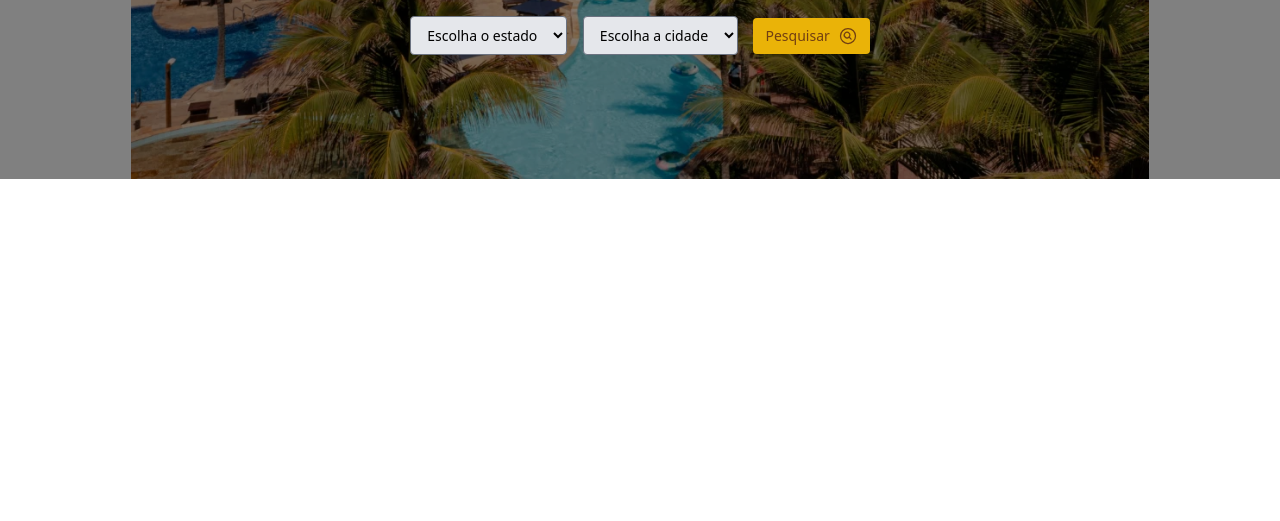
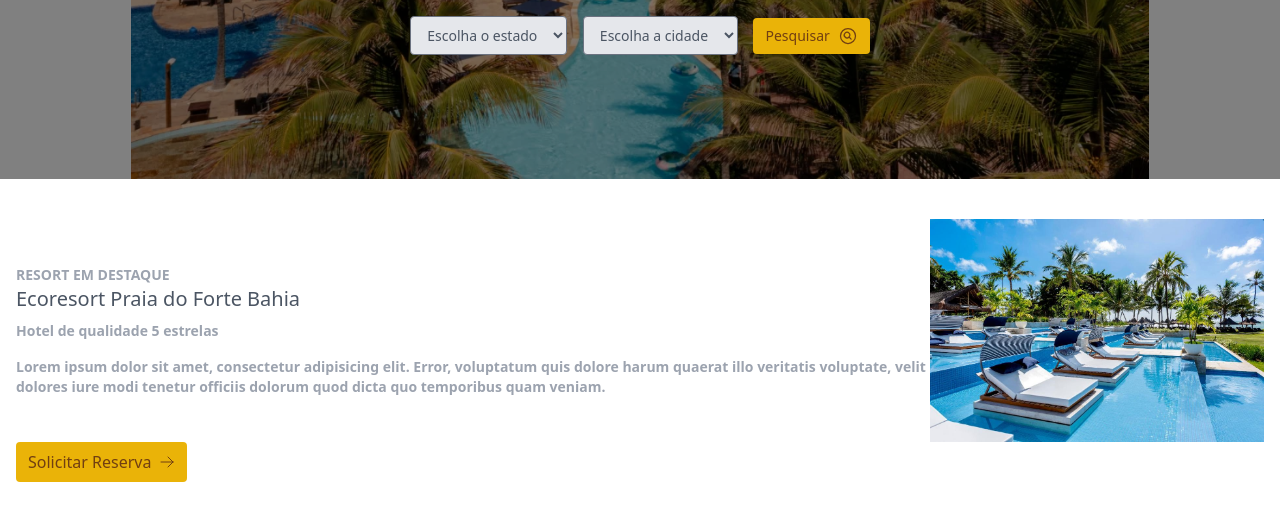
Before and after one commit to CarlosFSantos/project-hotel-web-tailwind, a website: page src/index.html in a window 1280 px wide. Shown: the part 301-822 px from the top of the page. Before the commit the page ends 800 px from the top, so only its background shows below. Drawn offline with Linux system fonts and the light colour scheme.

Commit message:
Featured Hotel

```diff
--- a/src/index.html
+++ b/src/index.html
@@ -6,7 +6,7 @@
   <link href="./output.css" rel="stylesheet">
   <title>Document</title>
 </head>
-<body class="bg-grey-50">
+<body class="bg-grey-50 text-gray-600">
   <!-- Header -->
    <header>
     <div class="container mx-auto px-4 h-24 flex items-center">
@@ -62,5 +62,40 @@
 
       </div>
     </section>
+
+    <!-- featured resort -->
+     <section>
+      <div class="container mx-auto px-4 py-10">
+        <div class="flex items-center">
+          <div>
+            <div class="text-sm text-gray-400 font-semibold">
+              RESORT EM DESTAQUE
+            </div>
+
+            <div class="text-xl">
+              Ecoresort Praia do Forte Bahia
+            </div>
+
+            <div class="text-sm text-gray-400 font-semibold mt-2">Hotel de qualidade 5 estrelas</div>
+
+            <div class="text-sm text-gray-400 font-semibold mt-4">
+              <p>Lorem ipsum dolor sit amet, consectetur adipisicing elit. Error, voluptatum quis dolore harum quaerat illo veritatis voluptate, velit dolores iure modi tenetur officiis dolorum quod dicta quo temporibus quam veniam.</p>
+            </div>
+          </div>
+
+          <div>
+            <img src="../imgs/202434694.jpg" alt="Resort-img" width="550px">
+          </div>
+        </div>
+
+        <a class="inline-flex font-medium text-yellow-900 bg-yellow-500 px-3 py-2 rounded items-center">Solicitar Reserva
+
+          <svg xmlns="http://www.w3.org/2000/svg" fill="none" viewBox="0 0 24 24" stroke-width="1.5" stroke="currentColor" class="size-6 w-4 h-4 ml-2">
+            <path stroke-linecap="round" stroke-linejoin="round" d="M13.5 4.5 21 12m0 0-7.5 7.5M21 12H3" />
+          </svg>
+
+        </a>
+      </div>
+     </section>
 </body>
 </html>
```
Also changed, not shown: imgs/202434694.jpg (added), src/output.css.
